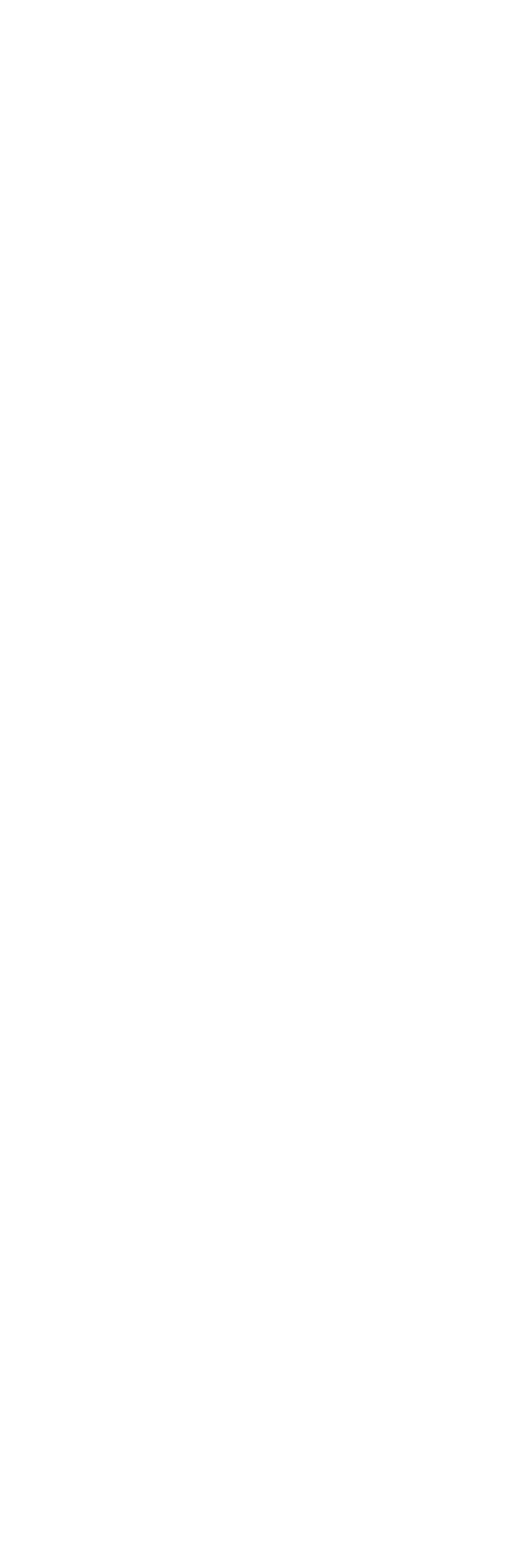
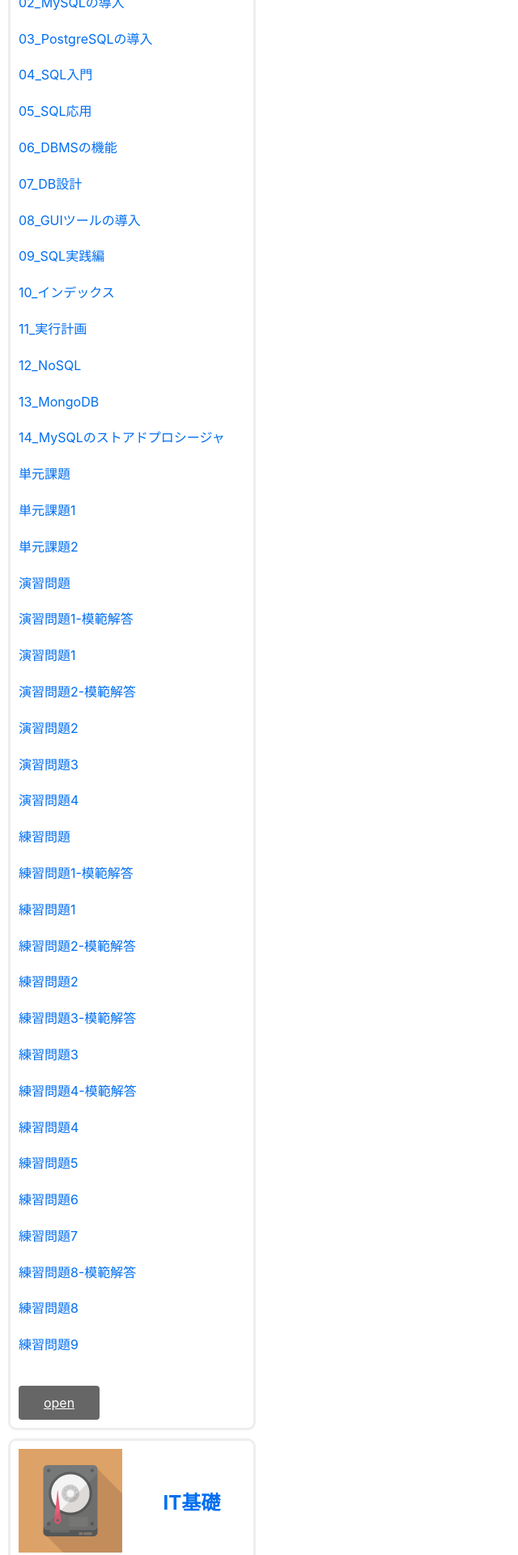
Before and after one commit to tc-kishimoto/fullstack-frontend, a React (Create React App) app: page / in a window 1280 px wide. Shown: the part 1280-3200 px from the top of the page at 81% size, without its empty margins (0-640 px from the left). Before the commit the page ends 1037 px from the top, so only its background shows below. Built offline with nearby package versions, Linux system fonts and the light colour scheme.

Commit message:
indexのコンテンツ一覧を追加

```diff
--- /dev/null
+++ b/src/components/domains/ContentsCard.js
@@ -0,0 +1,93 @@
+import styled from "styled-components";
+
+const ContentDiv = styled.div`
+    width: 300px;
+    height: auto;
+    background-color: white;
+    border: solid #eee;
+    border-radius: 10px;
+    margin: 10px;
+`
+
+const HeaderDiv = styled.div`
+    display: flex;
+    background-color: white;
+    border-radius: 10px 10px 0 0;
+`
+
+const CardImg = styled.img`
+    margin: 10px;
+    width: 128px;
+    height: 128px;
+`
+
+const H2 = styled.h2`
+    color: #006ef1;
+    margin: auto;
+`
+
+const HeadLink = styled.a`
+    color: #006ef1;
+    position: relative;
+    display: inline-block;
+    text-decoration: none;
+`
+
+const ContentLink = styled.a`
+    color: #006ef1;
+    position: relative;
+    display: inline-block;
+    transition: .3s;
+    text-decoration: none;
+`
+
+const DetailDiv = styled.div`
+    padding: 0 10px 10px 10px;
+    line-height: 1.8;
+    overflow: hidden;
+`
+
+const MoreBtn = styled.a`
+    display: block;
+    background-color: #666;
+    width: 100px;
+    padding: 15px 0;
+    border-radius: 4px;
+    line-height: 12px;
+    text-align: center;
+    font-size: 16px;
+    color: #fff;
+    margin: 10px;
+    cursor: pointer;
+`
+
+function ContentsCard(props) {
+    const categoryName = props.categoryName;
+    const contens =props.contents.map(e => {
+        return (
+            <p>
+                <ContentLink
+                    href={e}
+                    key={e}>
+                        {e}
+                </ContentLink>
+            </p>
+        );
+    });
+    return(
+        <ContentDiv>
+            <HeaderDiv>
+                <CardImg alt={categoryName} src={`${process.env.PUBLIC_URL}/images/index/${categoryName}.png`} />
+                <H2>
+                    <HeadLink herf="#">{categoryName}</HeadLink>
+                </H2>
+            </HeaderDiv>
+            <DetailDiv>
+                {contens}
+            </DetailDiv>
+            <MoreBtn href="#">open</MoreBtn>
+        </ContentDiv>
+    );
+}
+
+export default ContentsCard;
--- a/src/pages/Index.js
+++ b/src/pages/Index.js
@@ -1,5 +1,6 @@
 import News from "../components/domains/News";
 import CategoryCard from "../components/domains/CategoryCard"
+import ContentsCard from "../components/domains/ContentsCard";
 
 function Index() {
     const categories = [
@@ -24,10 +25,78 @@ function Index() {
         "社会人基礎",
         "開発工程"
     ];
+
+    const contentsList = {
+        "contents": {
+            "DB": [
+                "01_DBMS概要",
+                "02_MySQLの導入",
+                "03_PostgreSQLの導入",
+                "04_SQL入門",
+                "05_SQL応用",
+                "06_DBMSの機能",
+                "07_DB設計",
+                "08_GUIツールの導入",
+                "09_SQL実践編",
+                "10_インデックス",
+                "11_実行計画",
+                "12_NoSQL",
+                "13_MongoDB",
+                "14_MySQLのストアドプロシージャ",
+                "単元課題",
+                "単元課題1",
+                "単元課題2",
+                "演習問題",
+                "演習問題1-模範解答",
+                "演習問題1",
+                "演習問題2-模範解答",
+                "演習問題2",
+                "演習問題3",
+                "演習問題4",
+                "練習問題",
+                "練習問題1-模範解答",
+                "練習問題1",
+                "練習問題2-模範解答",
+                "練習問題2",
+                "練習問題3-模範解答",
+                "練習問題3",
+                "練習問題4-模範解答",
+                "練習問題4",
+                "練習問題5",
+                "練習問題6",
+                "練習問題7",
+                "練習問題8-模範解答",
+                "練習問題8",
+                "練習問題9"
+            ],
+            "IT基礎": [
+                "Excel_00_実習",
+                "Excel_01_ショートカットキー",
+                "Excel_02_基本機能",
+                "Excel_03_関数",
+                "Excel_04_VBA",
+                "Office基礎",
+                "コンピュータ用語辞典",
+                "タイピング&ショートカットキー",
+                "プログラミング入門"
+            ],
+        }
+    }
+
+    const contents = Object.keys(contentsList.contents).map(e => {
+        return (
+            <ContentsCard
+                categoryName={e}
+                contents={contentsList.contents[e]}
+                key={e}
+            />
+        );
+    })
+
     const category = categories.map(e => {
         return <CategoryCard
-                categoryName={e}
-                key={e}
+                    categoryName={e}
+                    key={e}
                 />
     })
     return (
@@ -35,6 +104,8 @@ function Index() {
             <News news={'osirase'}/>
             <p>Fullstack</p>
             {category}
+            <hr />
+            {contents}
         </div>
     );
 }
```
